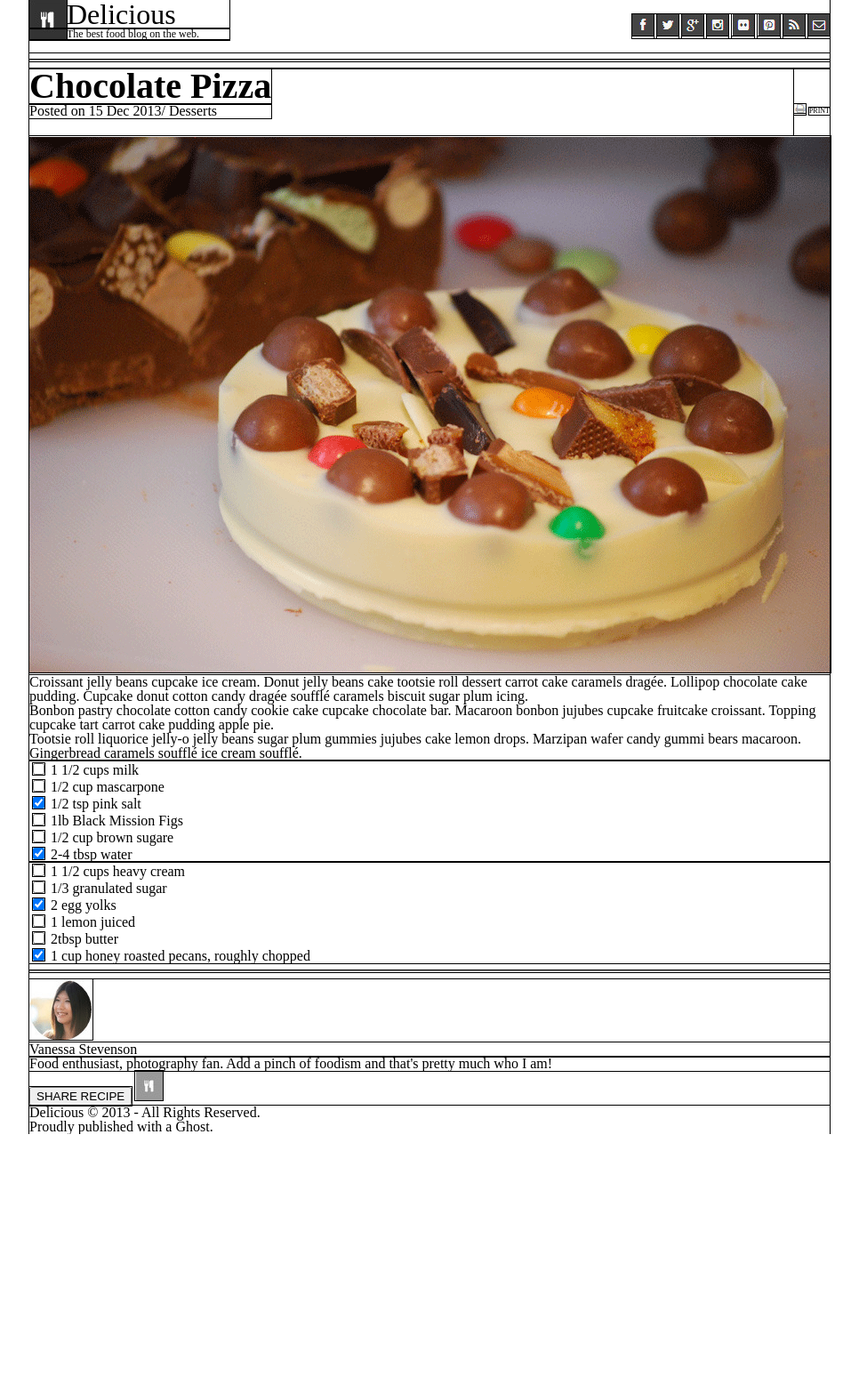
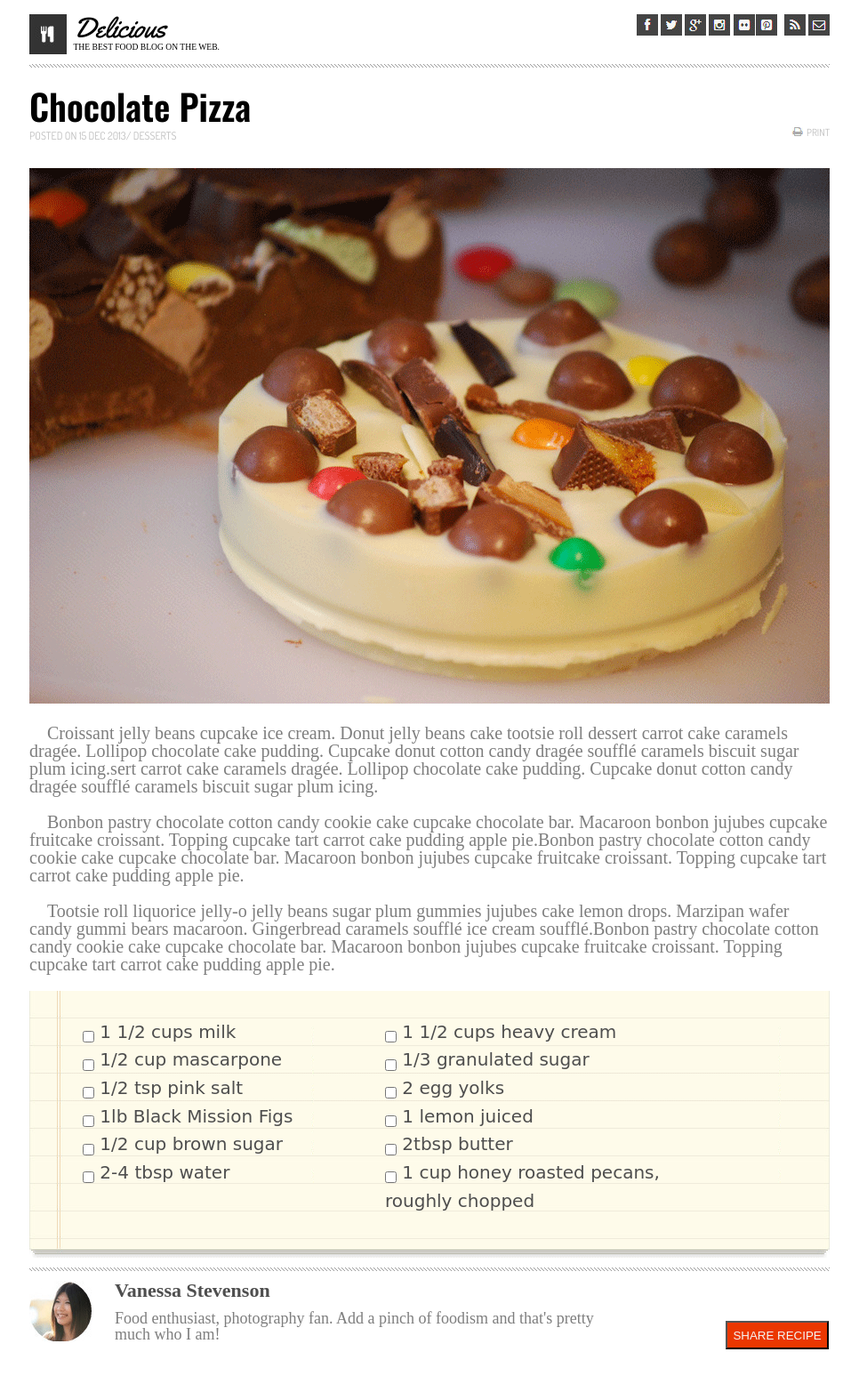
Before and after one commit to littl3birdy/chocolate-pizza, a plain HTML site: page index.html in a window 1280 px wide. Shown: the top 1547 px of the page at 89% size, without its empty margins (157-1123 px from the left). Before the commit the page ends 1275 px from the top, so only its background shows below. Drawn offline with nearby package versions, Linux system fonts and the light colour scheme.

Commit message:
Chris driving half of project

```diff
--- a/css/styles.css
+++ b/css/styles.css
@@ -1,32 +1,42 @@
-*{
+/* *{
   outline:black solid 1px;
-}
+} */
 body{
   max-width: 900px;
   margin: 0 auto;
 }
 hr {
-  background-image: url(img/linestart.png);
+  background-image: url(/img/linestart.png);
   background-repeat: repeat-x;
   background-color: transparent;
   background-position: center;
+  border: none;
+  height: 10px;
+
 }
+
 /* Header */
 header{
   overflow: auto;
 }
 header div{
+  margin-top: 1em;
   width: 25%;
   float: left;
 }
 header div img{
   float:left;
 }
+header div h2, header div p {
+  margin-left: 22%;
+}
 h2{
+  font-family: 'Yellowtail', cursive;
   font-size: 2em;
 }
 header div p{
-  font-size:.75em;
+  text-transform: uppercase;
+  font-size:.6em;
 }
 header ul{
   float:right;
@@ -35,24 +45,123 @@ header ul{
 }
 header ul li{
   display:inline-block;
+  margin-left: -1px;
 }
+header ul li:nth-child(5) {
+  margin-right: -3px;
+}
+
+header ul li:nth-child(6) {
+  margin-right: .3em;
+}
+
 /* Main */
+
+/* MainHeader */
 h1{
-  font-weight: bolder;
+  font-family: 'Oswald', sans-serif;
+  font-weight: lighter;
   font-size: 2.5em;
+  margin-top: .3em;
+  margin-bottom:.2em;
+}
+#mainheader p {
+  text-transform: uppercase;
+  font-size: .75em;
+  font-family: 'Dosis', sans-serif;
+  color:rgb(189, 189, 189);
 }
 #mainheader div{
   float: left;
 }
 #mainheader ul{
-   display:inline-block;
-   float:right;
+  display:inline-block;
+  float:right;
 }
 #mainheader ul li{
-  font-size: .5em;
+  font-family: 'Dosis', sans-serif;
+  font-size: .7em;
+  color:rgb(189, 189, 189);
   display:inline-block;
   margin-bottom: 3em;
   margin-top:5em;
 }
+/* Article */
+article p {
+  margin: 1em 0;
+  text-indent: 1em;
+  font-size: 20px;
+  color:rgb(126, 126, 126);
+}
+
+/* Ingredients */
+#ingredients {
+  background-image: url(/img/list-bg.png);
+  height: 300px;
+  overflow: auto;
+}
+#ingredients ul{
+  margin-left: 3.75em;
+  vertical-align: center;
+}
+#ingredients ul li {
+  margin-top: 2.25em;
+  display:inline-block;
+  width:40%;
+}
+
+#ingredients ul li input{
+
+  margin: .70em 0;
+}
+#ingredients ul li span{
+  vertical-align: top;
+  color:rgb(78, 78, 78);
+  font-family: cursive;
+  font-size: 1.25em;
+  /* margin: .25em; */
+}
+/* #ingredients ul li {
+  display:inline-block;
+  margin: 2em;
+  align-content: center;
+} */
 
 /* footer */
+footer img:first-child {
+  float: left;
+
+}
+footer div {
+  margin-left: 6em;
+}
+
+footer h3 {
+  font-weight: bolder;
+  color:rgb(78, 78, 78);
+  font-size: 22px;
+  margin-bottom: .5em;
+}
+footer > div > p {
+  display: inline-block;
+  font-size: 18px;
+  width:70%;
+  color:rgb(126, 126, 126);
+}
+footer button {
+  display: inline-block;
+  margin-left: 9em;
+  margin-bottom: 2em;
+  background-color: rgb(235, 55, 0);
+  padding: .5em;
+  color: whitesmoke;
+}
+footer img:last-of-type {
+
+  margin: 4em 0 2em 47%;
+}
+footer > p{
+  text-align: center;
+  color:rgb(189, 189, 189);
+  margin-bottom: 1em;
+}
--- a/index.html
+++ b/index.html
@@ -3,6 +3,11 @@
 
 <head>
   <link rel="stylesheet" href="css/reset.css" type="text/css">
+  <!-- Fonts -->
+  <link href="https://fonts.googleapis.com/css?family=Yellowtail&display=swap" rel="stylesheet">
+  <link href="https://fonts.googleapis.com/css?family=Oswald:600&display=swap" rel="stylesheet">
+  <link href="https://fonts.googleapis.com/css?family=Dosis&display=swap" rel="stylesheet">
+  <!-- Style -->
   <link rel="stylesheet" href="css/styles.css" type="text/css">
   <title>Chocolate-Pizza</title>
 </head>
@@ -12,7 +17,7 @@
     <div>
       <img src="img/logo.png" alt="logo">
       <h2>Delicious</h2>
-      <p>The best food blog on the web.</p>
+      <p>The Best Food BlOg On ThE WEb.</p>
     </div>
     <ul>
       <li><img src="img/fb-icon.png" alt=""></li>
@@ -41,32 +46,41 @@
     <article>
       <p>Croissant jelly beans cupcake ice cream. Donut jelly beans cake tootsie roll dessert carrot cake caramels
         dragée. Lollipop chocolate cake pudding. Cupcake donut cotton candy dragée soufflé caramels biscuit sugar plum
-        icing.<br />
+        icing.sert carrot cake caramels
+        dragée. Lollipop chocolate cake pudding. Cupcake donut cotton candy dragée soufflé caramels biscuit sugar plum
+        icing.
+      </p>
+      <p>
+        Bonbon pastry chocolate cotton candy cookie cake cupcake chocolate bar. Macaroon bonbon jujubes cupcake
+        fruitcake croissant. Topping cupcake tart carrot cake pudding apple pie.Bonbon pastry chocolate cotton candy cookie cake cupcake chocolate bar. Macaroon bonbon jujubes cupcake
+        fruitcake croissant. Topping cupcake tart carrot cake pudding apple pie.
 
-        Bonbon pastry chocolate cotton candy cookie cake cupcake chocolate bar. Macaroon bonbon jujubes cupcake
-        fruitcake croissant. Topping cupcake tart carrot cake pudding apple pie.<br />
-
+      </p>
+      <p>
         Tootsie roll liquorice jelly-o jelly beans sugar plum gummies jujubes cake lemon drops. Marzipan wafer candy
-        gummi bears macaroon. Gingerbread caramels soufflé ice cream soufflé.</p>
+        gummi bears macaroon. Gingerbread caramels soufflé ice cream soufflé.Bonbon pastry chocolate cotton candy cookie cake cupcake chocolate bar. Macaroon bonbon jujubes cupcake
+        fruitcake croissant. Topping cupcake tart carrot cake pudding apple pie.
+      </p>
 
     </article>
     <div id="ingredients">
       <ul>
         <li>
-          <input type="checkbox" name="1 1/2 cups milk" value="ingredient"> 1 1/2 cups milk<br>
-          <input type="checkbox" name="1/2 cup mascarpone" value="ingredient"> 1/2 cup mascarpone<br>
-          <input type="checkbox" name="1/2 tsp pink salt" value="ingredient" checked> 1/2 tsp pink salt<br>
-          <input type="checkbox" name="1lb Black Mission Figs" value="ingredient"> 1lb Black Mission Figs<br>
-          <input type="checkbox" name="1/2 cup brown sugar" value="ingredient"> 1/2 cup brown sugare<br>
-          <input type="checkbox" name="2-4 tbsp water" value="ingredient" checked> 2-4 tbsp water<br>
+          <input type="checkbox" name="1 1/2 cups milk" value="ingredient"><span> 1 1/2 cups milk</span><br>
+          <input type="checkbox" name="1/2 cup mascarpone" value="ingredient"><span> 1/2 cup mascarpone</span><br>
+          <input type="checkbox" name="1/2 tsp pink salt" value="ingredient" ><span> 1/2 tsp pink salt</span><br>
+          <input type="checkbox" name="1lb Black Mission Figs" value="ingredient"><span> 1lb Black Mission Figs</span><br>
+          <input type="checkbox" name="1/2 cup brown sugar" value="ingredient"><span> 1/2 cup brown sugar</span><br>
+          <input type="checkbox" name="2-4 tbsp water" value="ingredient" ><span> 2-4 tbsp water<br /></span><br>
         </li>
-        <li><input type="checkbox" name="1 1/2 cups heavy cream" value="ingredient"> 1 1/2 cups heavy cream<br>
-          <input type="checkbox" name="1/3 granulated sugar" value="ingredient"> 1/3 granulated sugar<br>
-          <input type="checkbox" name="2 egg yolks" value="ingredient" checked> 2 egg yolks<br>
-          <input type="checkbox" name="1 lemon juiced" value="ingredient"> 1 lemon juiced<br>
-          <input type="checkbox" name="2tbsp butter" value="ingredient"> 2tbsp butter<br>
-          <input type="checkbox" name="1 cup honey roasted pecans" value="ingredient" checked> 1 cup honey roasted
-          pecans, roughly chopped<br>
+        <li>
+          <input type="checkbox" name="1 1/2 cups heavy cream" value="ingredient"><span> 1 1/2 cups heavy cream</span><br>
+          <input type="checkbox" name="1/3 granulated sugar" value="ingredient"><span> 1/3 granulated sugar</span><br>
+          <input type="checkbox" name="2 egg yolks" value="ingredient" ><span> 2 egg yolks</span><br>
+          <input type="checkbox" name="1 lemon juiced" value="ingredient"><span> 1 lemon juiced</span><br>
+          <input type="checkbox" name="2tbsp butter" value="ingredient"><span> 2tbsp butter</span><br>
+          <input type="checkbox" name="1 cup honey roasted pecans" value="ingredient" ><span> 1 cup honey roasted
+          pecans, roughly chopped</span><br>
         </li>
     </div>
   </main>
@@ -76,8 +90,8 @@
     <div>
       <h3>Vanessa Stevenson</h3>
       <p>Food enthusiast, photography fan. Add a pinch of foodism and that's pretty much who I am!</p>
+      <button>SHARE RECIPE</button>
     </div>
-    <button>SHARE RECIPE</button>
     <img src="img/small-logo.png" alt="small logo">
     <p>Delicious &copy 2013 - All Rights Reserved.<br />Proudly published with a Ghost.</p>
 
```
